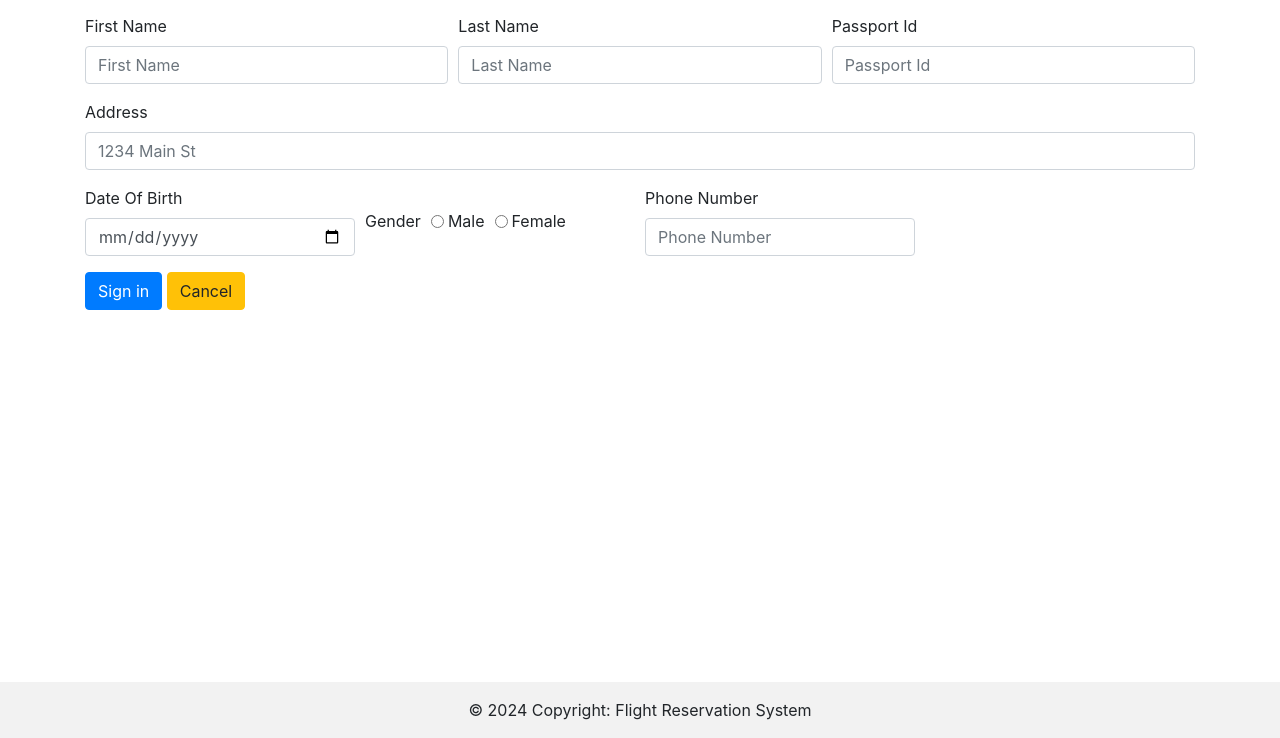
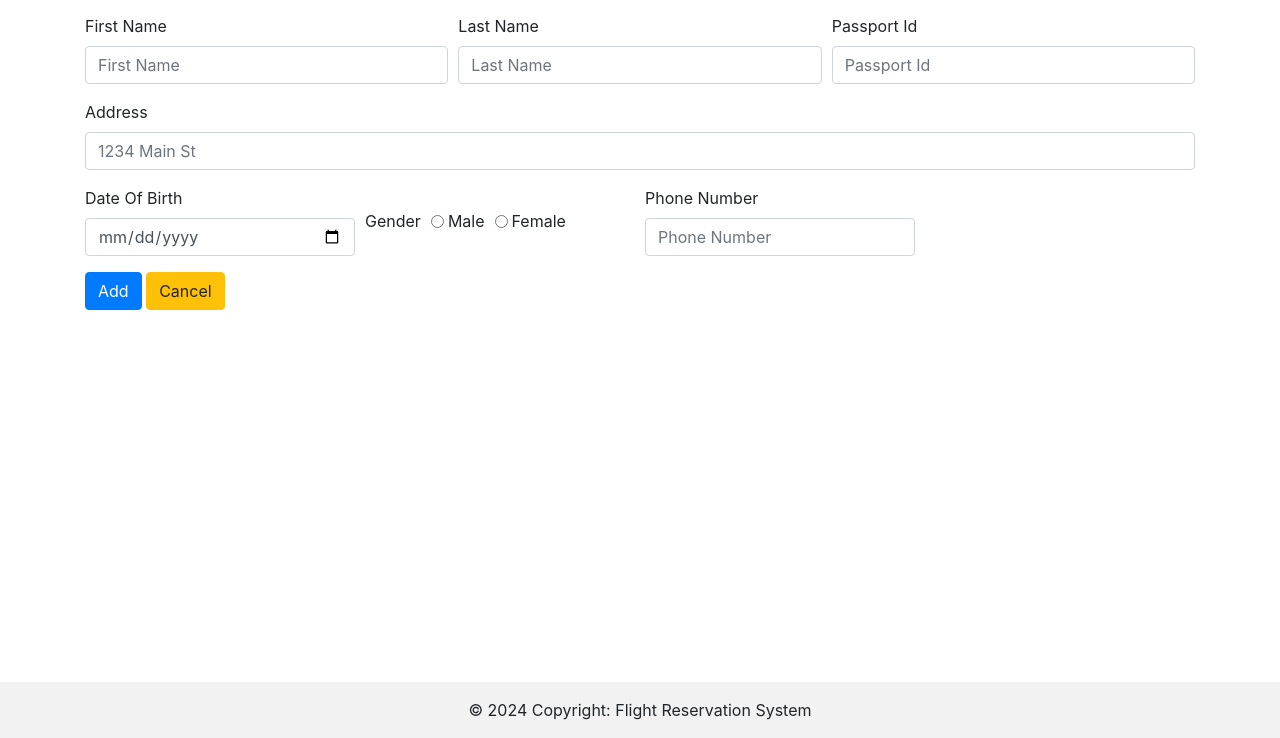
Before and after one commit to FitsumMehari/DBFRS, a website: page app/page_add_customer/index.html in a window 1280 px wide. Shown: the part 62-800 px from the top of the page. Drawn offline with Linux system fonts and the light colour scheme.

Commit message:
edit button label

```diff
--- a/app/page_add_customer/index.html
+++ b/app/page_add_customer/index.html
@@ -164,7 +164,7 @@
           </div>
         </div>
 
-        <button type="submit" class="btn btn-primary">Sign in</button>
+        <button type="submit" class="btn btn-primary">Add</button>
         <button type="reset" class="btn btn-warning">Cancel</button>
       </form>
     </div>
```
